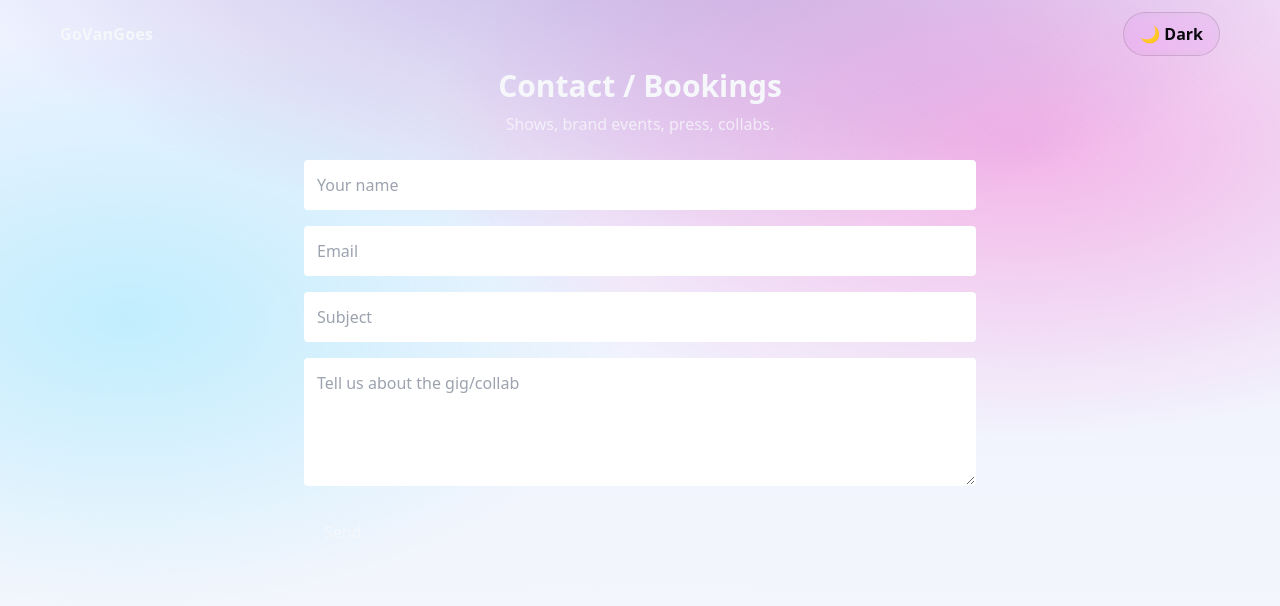
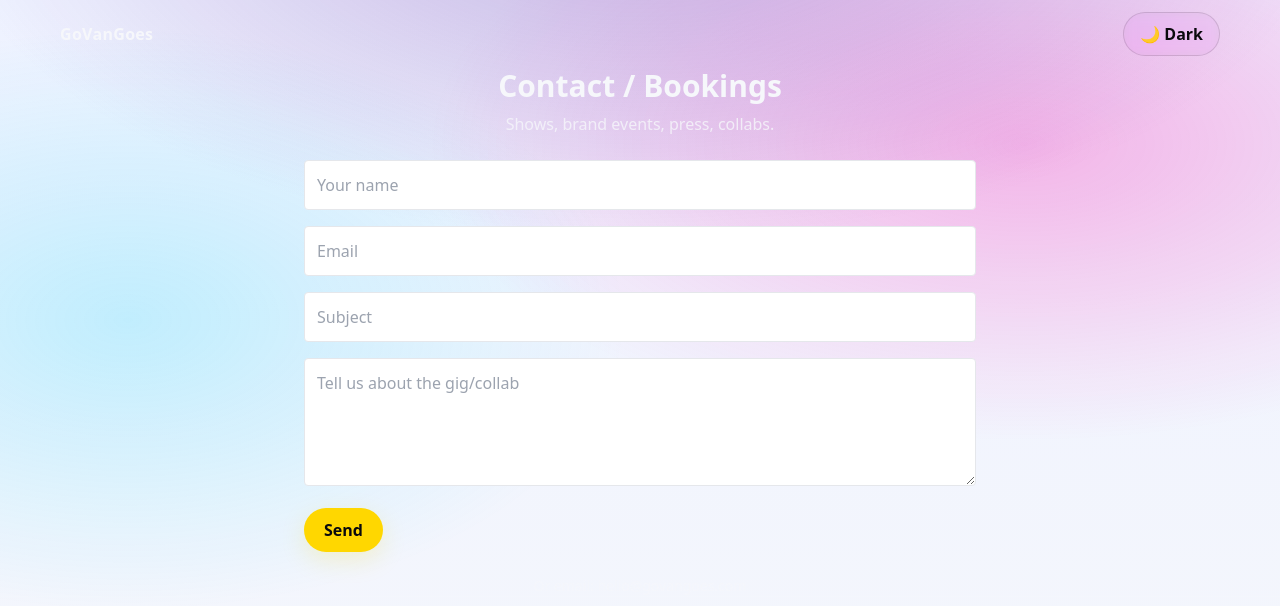
Before and after one commit to govangoes/calamari-crystal-site, a React (Vite) app: page /contact in a window 1280 px wide. Shown: the top 606 px of the page. Built offline with nearby package versions, Linux system fonts and the light colour scheme; a web font is replaced by a local one.

Commit message:
theme sweep: remove remaining dark-only classes (story/contact/marketing/business/components); convert embeds to card + aspect-video

```diff
--- a/src/components/Embeds.jsx
+++ b/src/components/Embeds.jsx
@@ -1,8 +1,8 @@
 export function SpotifyEmbed({ id, title="Spotify Player" }) {
   return (
-    <div className="aspect-video w-full rounded-lg overflow-hidden border border-white/10">
+    <div className="card overflow-hidden">
       <iframe
-        className="w-full h-full"
+        className="w-full h-full aspect-video"
         style={{ border: 0 }}
         src={`https://open.spotify.com/embed/album/${id}?utm_source=generator&theme=0`}
         allow="autoplay; clipboard-write; encrypted-media; fullscreen; picture-in-picture"
@@ -15,9 +15,9 @@ export function SpotifyEmbed({ id, title="Spotify Player" }) {
 
 export function YouTubeEmbed({ id, title="YouTube" }) {
   return (
-    <div className="aspect-video w-full rounded-lg overflow-hidden border border-white/10">
+    <div className="card overflow-hidden">
       <iframe
-        className="w-full h-full"
+        className="w-full h-full aspect-video"
         src={`https://www.youtube.com/embed/${id}`}
         title={title}
         allow="accelerometer; autoplay; clipboard-write; encrypted-media; gyroscope; picture-in-picture; web-share"
--- a/src/components/PlayerEmbed.jsx
+++ b/src/components/PlayerEmbed.jsx
@@ -1,10 +1,9 @@
 export default function PlayerEmbed(){
   return (
-    <div className="rounded-xl border border-white/10 overflow-hidden">
-      <div className="aspect-video flex items-center justify-center bg-black/40">
-        <p className="opacity-80 p-4 text-center text-sm">
-          Player goes here. Link out:
-          {' '}
+    <div className="card overflow-hidden">
+      <div className="aspect-video flex items-center justify-center" style={{background:"rgba(0,0,0,.12)"}}>
+        <p className="p-4 text-center text-sm" style={{opacity:.8}}>
+          Player goes here. Link out:{' '}
           <a className="underline" href="https://www.youtube.com/@govangoes" target="_blank" rel="noreferrer">
             youtube.com/@govangoes
           </a>
--- a/src/pages/Business.jsx
+++ b/src/pages/Business.jsx
@@ -25,7 +25,7 @@ export default function Business() {
       </header>
       <div className="grid sm:grid-cols-2 md:grid-cols-3 gap-6">
         {streams.map(([name, goal]) => (
-          <div key={name} className="p-6 rounded-xl bg-ink/50 border border-white/10">
+          <div key={name} className="card p-6">
             <div className="font-semibold">{name}</div>
             <div className="opacity-80 mt-1">{goal}</div>
           </div>
--- a/src/pages/Contact.jsx
+++ b/src/pages/Contact.jsx
@@ -17,11 +17,11 @@ export default function Contact() {
         <p className="opacity-80 mt-2">Shows, brand events, press, collabs.</p>
       </header>
       <form className="space-y-4" action="https://formspree.io/f/your-id-here" method="POST">
-        <input className="w-full p-3 rounded bg-ink/50 border border-white/10" name="name" placeholder="Your name" required />
-        <input className="w-full p-3 rounded bg-ink/50 border border-white/10" name="email" type="email" placeholder="Email" required />
-        <input className="w-full p-3 rounded bg-ink/50 border border-white/10" name="subject" placeholder="Subject" />
-        <textarea className="w-full p-3 rounded bg-ink/50 border border-white/10 h-32" name="message" placeholder="Tell us about the gig/collab" />
-        <button className="px-5 py-3 rounded bg-ultraviolet text-paperWhite hover:opacity-90">Send</button>
+        <input className="w-full p-3 rounded border border-border bg-surface text-text" name="name" placeholder="Your name" required />
+        <input className="w-full p-3 rounded border border-border bg-surface text-text" name="email" type="email" placeholder="Email" required />
+        <input className="w-full p-3 rounded border border-border bg-surface text-text" name="subject" placeholder="Subject" />
+        <textarea className="w-full p-3 rounded border border-border bg-surface text-text h-32" name="message" placeholder="Tell us about the gig/collab" />
+        <button className="btn-primary">Send</button>
       </form>
       <p className="opacity-60 text-sm text-center">Or email: hello@govangoes.com</p>
     </section>
--- a/src/pages/EPK.jsx
+++ b/src/pages/EPK.jsx
@@ -2,7 +2,7 @@ export default function EPK(){
   return (
     <main className="mx-auto max-w-6xl px-4 py-16">
       <h1 className="text-3xl font-bold">EPK — GoVanGoes</h1>
-      <p className="mt-3 text-paperWhite/80">One-sheet, stats, photos, stage plot coming soon.</p>
+      <p className="mt-3" style={{opacity:.8}}>One-sheet, stats, photos, stage plot coming soon.</p>
     </main>
   );
 }
--- a/src/pages/Marketing.jsx
+++ b/src/pages/Marketing.jsx
@@ -30,7 +30,7 @@ export default function Marketing() {
       <ol className="space-y-4">
         {timeline.map((t) => (
           <ScrollReveal key={t.when}>
-            <li className="p-5 rounded-lg bg-ink/50 border border-white/10">
+            <li className="card p-5">
               <div className="text-monteGold font-semibold">{t.when}</div>
               <div className="opacity-90">{t.what}</div>
             </li>
--- a/src/pages/Merch.jsx
+++ b/src/pages/Merch.jsx
@@ -38,7 +38,7 @@ export default function Merch() {
       <div className="grid md:grid-cols-3 gap-6">
         {items.map((it) => (
           <ScrollReveal key={it.name}>
-            <div className="p-6 rounded-xl bg-ink/50 border border-white/10 shadow-crystal">
+            <div className="card p-6">
               <h3 className="font-semibold">{it.name}</h3>
               <p className="opacity-80 mt-2">{it.desc}</p>
               <div className="mt-4 flex items-center justify-between">
--- a/src/pages/Shop.jsx
+++ b/src/pages/Shop.jsx
@@ -23,7 +23,7 @@ export default function Shop() {
         <div className="mt-8 grid gap-4 sm:grid-cols-2 lg:grid-cols-3" data-reveal-stagger="0,60">
           {items.map((p) => (
             <article key={p.name} className="card p-5" data-reveal>
-              <div className="mb-3 h-40 w-full rounded-xl bg-inkBlack/40"></div>
+              <div className="mb-3 h-40 w-full rounded-xl" style={{background:"linear-gradient(135deg, rgba(124,77,255,.18), rgba(0,0,0,.12))"}}></div>
               <h3 className="font-semibold">{p.name}</h3>
               <p className="text-sm opacity-80">{p.price}</p>
               <div className="mt-4">
--- a/src/pages/Story.jsx
+++ b/src/pages/Story.jsx
@@ -15,7 +15,7 @@ export default function Story() {
     <main className="mx-auto max-w-6xl px-4 py-16 space-y-8">
       <header>
         <h1 className="text-4xl font-bold">The Calamari Crystal Chronicle</h1>
-        <p className="mt-2 text-paperWhite/75">
+        <p className="mt-2" style={{opacity:.8}}>
           Our purple squid rises from betrayal to luminous redemption…
         </p>
       </header>
```
